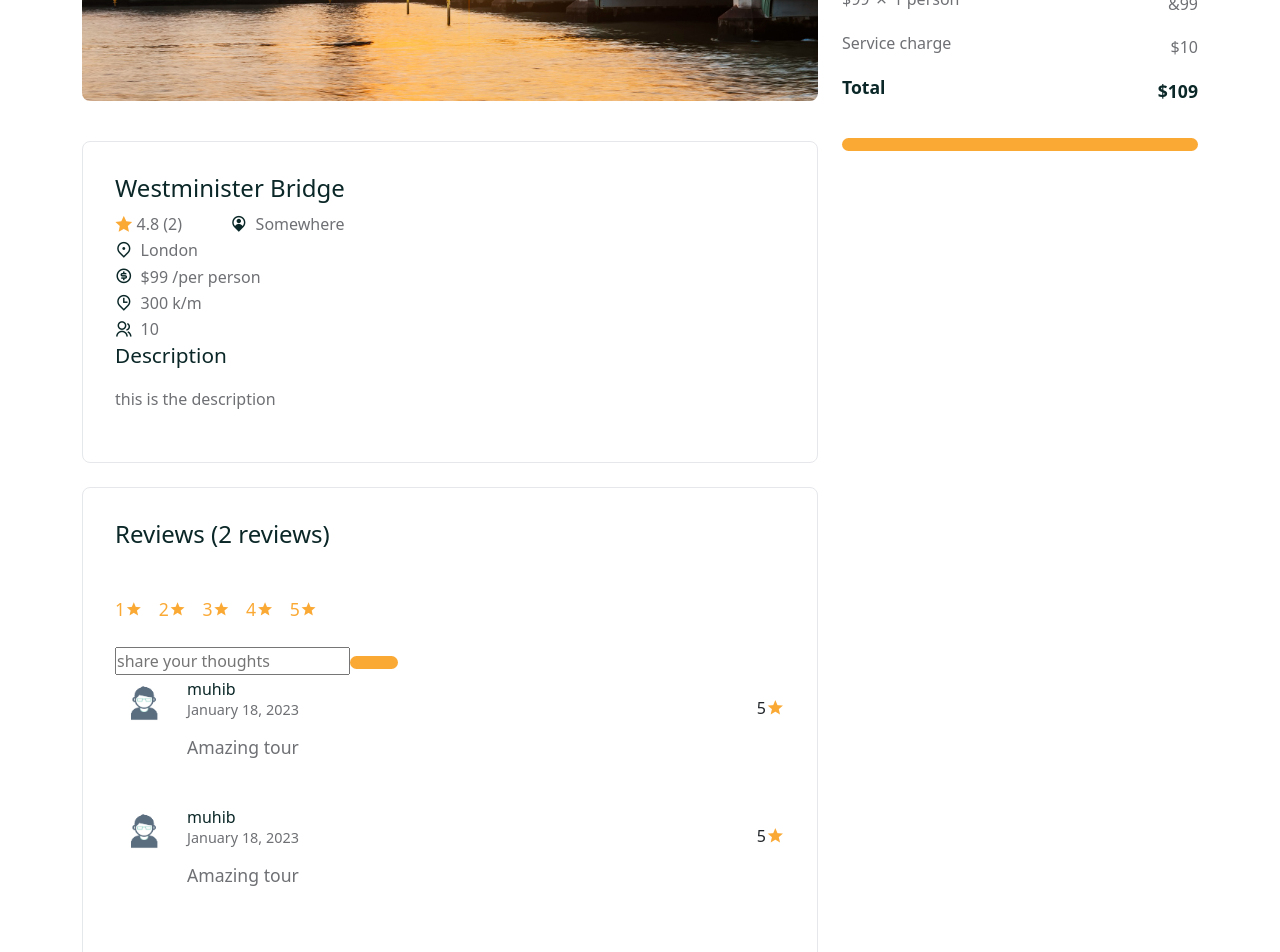
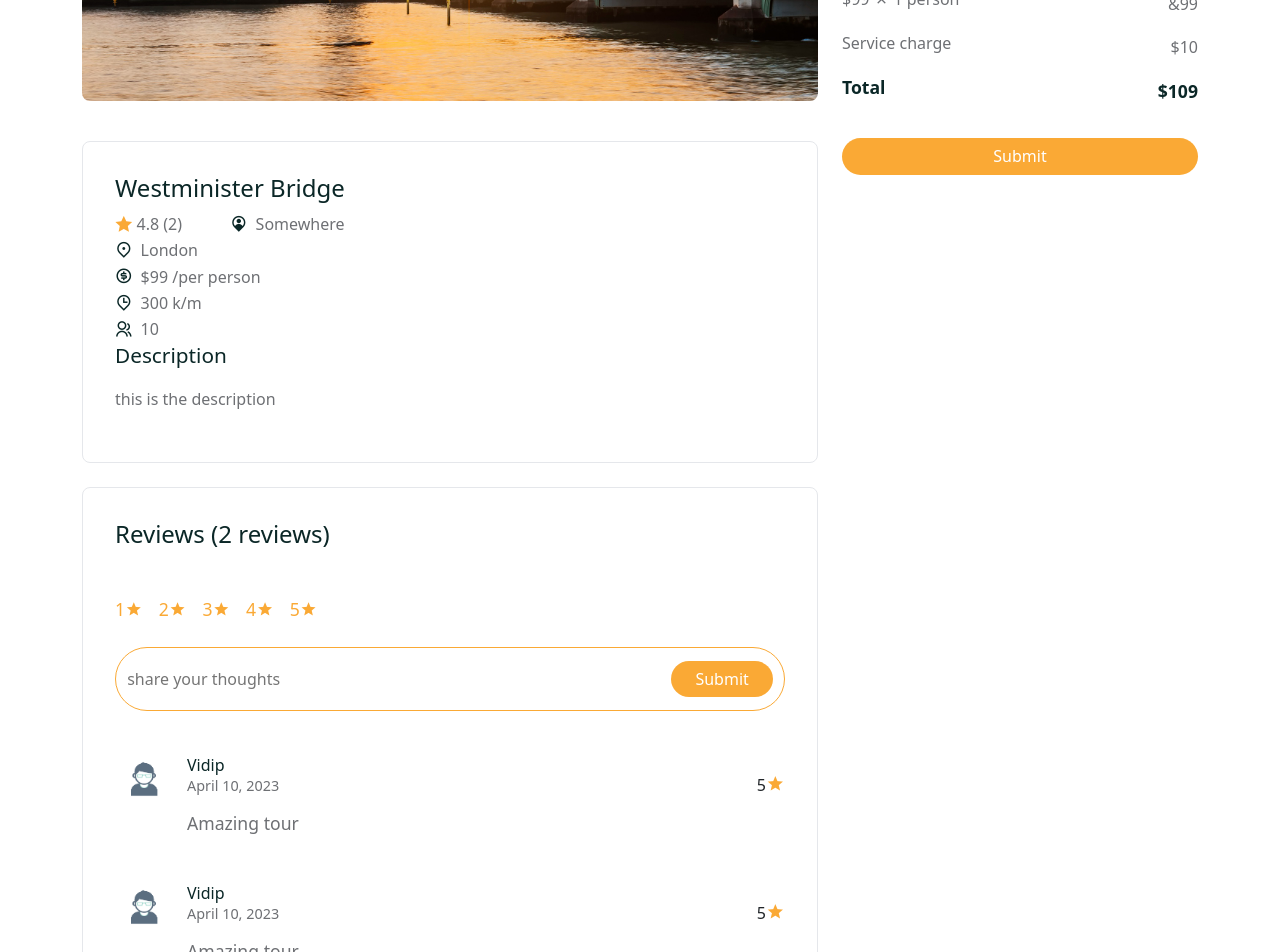
Before and after one commit to aakashrajawat00/web-project, a React (Create React App) app in the folder frontend/: page /tours/01 in a window 1280 px wide. Shown: the part 520-1472 px from the top of the page. Built offline with nearby package versions, Linux system fonts and the light colour scheme; a web font is replaced by a local one.

Commit message:
Modifications Added For Booking CSS complete

```diff
--- a/frontend/src/components/Booking/Booking.jsx
+++ b/frontend/src/components/Booking/Booking.jsx
@@ -2,9 +2,12 @@ import React,{useState} from "react";
 import './booking.css'
 import { Form, FormGroup, ListGroup, ListGroupItem, Button } from "reactstrap";
 
+import { useNavigate } from "react-router-dom";
+
 const Booking = ({tour, avgRating }) => {
 
     const {price, reviews} = tour;
+    const navigate = useNavigate()
 
     const [credentials, setcredentials] = useState({
         userId: '01' ,
@@ -24,8 +27,10 @@ const Booking = ({tour, avgRating }) => {
     };
 
     const handleClick = e=>{
-        e.preventDefault()
-        console.log(credentials);
+        e.preventDefault();
+
+        navigate('/thank-you')
+
     }
     return (
     <div className="bookings">
@@ -77,7 +82,7 @@ const Booking = ({tour, avgRating }) => {
 
                 </ListGroupItem>
             </ListGroup>
-            <Button className="btn primary__btn w-100 mt-4" onClick={handleClick}></Button>
+            <Button className="btn primary__btn w-100 mt-4" onClick={handleClick}>Submit</Button>
         </div>
 
     </div>
--- a/frontend/src/pages/TourDetails.jsx
+++ b/frontend/src/pages/TourDetails.jsx
@@ -93,14 +93,14 @@ const TourDetails = () => {
 
               </div>
 
-              <div className='review_input'>
+              <div className='review__input'>
                 <input type='text' ref={reviewMsgRef} placeholder='share your thoughts' required />
                 <button className='btn primary__btn text-white'
-                type='submit'></button>
+                type='submit'>Submit</button>
               </div>
             </Form>
 
-            <ListGroup className='user_reviews'>
+            <ListGroup className='user__reviews'>
               {
                 reviews?.map(review=>(
                   <div className='review__item'>
@@ -111,9 +111,9 @@ const TourDetails = () => {
                       <div className='d-flex align-items-center
                       justify-content-between'>
                         <div>
-                          <h5>muhib</h5>
+                          <h5>Vidip</h5>
                           <p>
-                            {new Date('01-18-2023').toLocaleDateString('en-US', options)}
+                            {new Date('04-10-2023').toLocaleDateString('en-US', options)}
                           </p>
                         </div>
                         <span className='d-flex align-items-center'>
--- a/frontend/src/styles/tour-details.css
+++ b/frontend/src/styles/tour-details.css
@@ -8,7 +8,7 @@
 .tour__info,
 .tour__reviews {
 
-    border-radius: .5rem;
+    border-radius: 0.5rem;
     border: 1px solid rgb(229,231,235);
     padding: 2rem;
 }
```
